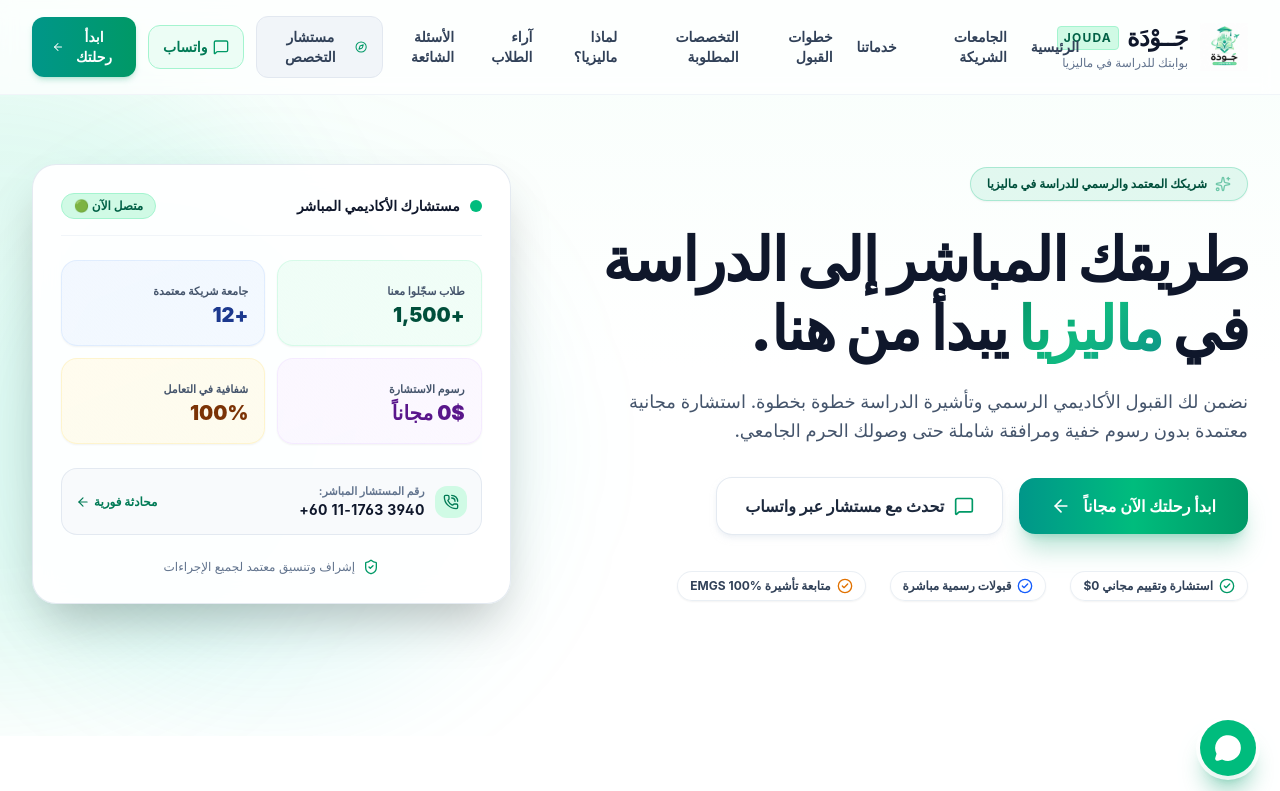
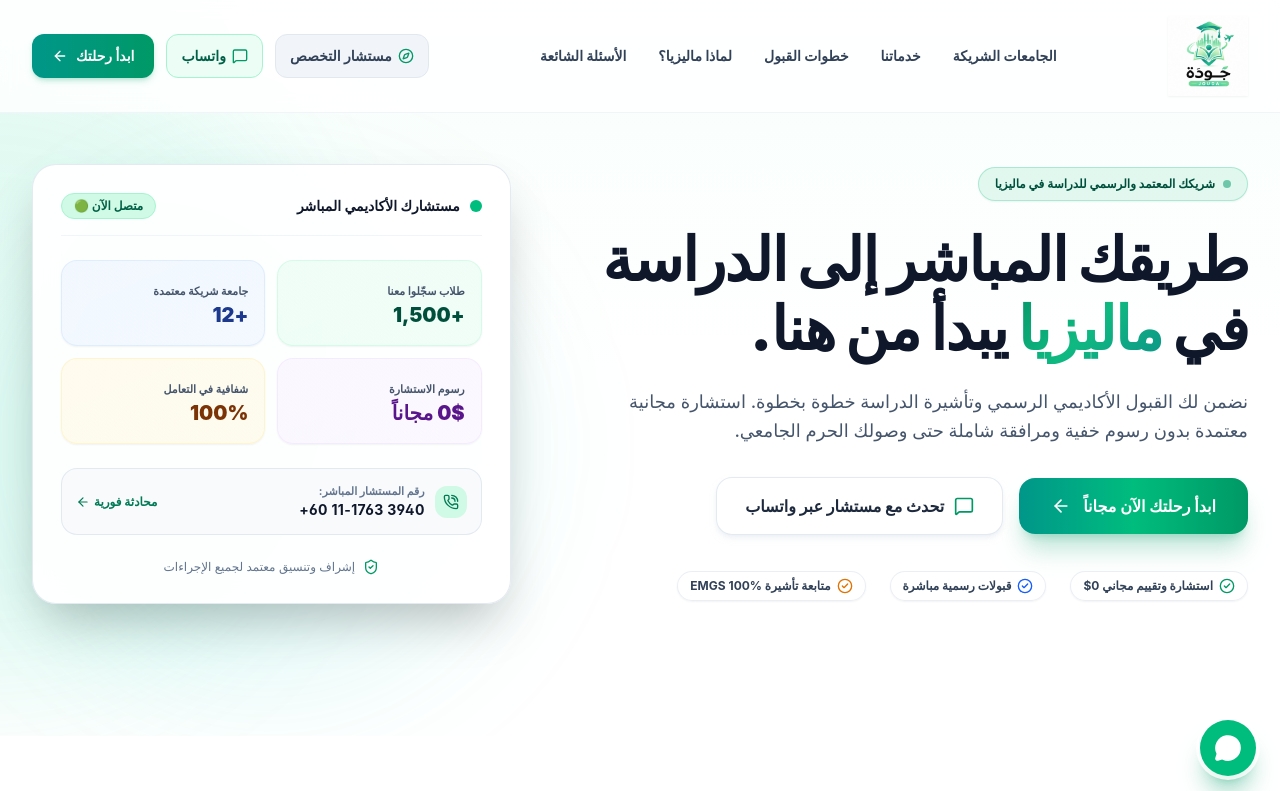
Before and after one commit to TAWFIG610/JOUDA, a React (Vite) app: page / in a window 1280 px wide. Shown: the top 791 px of the page. Built offline with nearby package versions, Linux system fonts and the light colour scheme.

Commit message:
feat: enlarge logo, remove sparkle marks, and reorganize navbar layout

```diff
--- a/src/components/FinalCTA.tsx
+++ b/src/components/FinalCTA.tsx
@@ -3,7 +3,6 @@ import { WHATSAPP_BASE_URL, WHATSAPP_DISPLAY } from "../data/joudaData";
 import {
   ArrowLeft,
   MessageSquare,
-  Sparkles,
   CheckCircle2,
   PhoneCall,
   ShieldCheck,
@@ -26,7 +25,7 @@ export const FinalCTA: React.FC<FinalCTAProps> = ({ onOpenLeadModal }) => {
 
           {/* Badge */}
           <div className="inline-flex items-center gap-2 px-4 py-1.5 rounded-full bg-emerald-500/20 border border-emerald-500/40 text-emerald-300 text-xs font-bold shadow-xs">
-            <Sparkles className="w-4 h-4 text-amber-400 animate-pulse" />
+            <span className="w-2 h-2 rounded-full bg-emerald-400 animate-pulse" />
             <span>ابدأ مستقبلك اليوم — قراراتك تصنع مستقبلك</span>
           </div>
 
--- a/src/components/Hero.tsx
+++ b/src/components/Hero.tsx
@@ -4,7 +4,6 @@ import {
   ArrowLeft,
   MessageSquare,
   CheckCircle2,
-  Sparkles,
   ShieldCheck,
   PhoneCall,
 } from "lucide-react";
@@ -35,7 +34,7 @@ export const Hero: React.FC<HeroProps> = ({
           <div className="lg:col-span-7 space-y-6 text-center lg:text-start">
             {/* Top Pill Badge */}
             <div className="inline-flex items-center gap-2 px-4 py-2 rounded-full bg-emerald-500/10 border border-emerald-500/25 text-emerald-900 text-xs font-bold shadow-xs">
-              <Sparkles className="w-4 h-4 text-emerald-600 animate-pulse" />
+              <span className="w-2 h-2 rounded-full bg-emerald-600 animate-pulse" />
               <span>شريكك المعتمد والرسمي للدراسة في ماليزيا</span>
             </div>
 
--- a/src/components/Navbar.tsx
+++ b/src/components/Navbar.tsx
@@ -26,44 +26,32 @@ export const Navbar: React.FC<NavbarProps> = ({
     <header
       className={`fixed top-0 start-0 end-0 z-40 transition-all duration-300 ${
         isScrolled
-          ? "bg-white/95 backdrop-blur-md border-b border-slate-200/80 shadow-sm py-3"
-          : "bg-white/70 backdrop-blur-sm py-4 border-b border-slate-100"
+          ? "bg-white/95 backdrop-blur-md border-b border-slate-200/90 shadow-md py-2"
+          : "bg-white/80 backdrop-blur-sm py-3.5 border-b border-slate-100"
       }`}
     >
       <div className="max-w-7xl mx-auto px-4 sm:px-6 lg:px-8">
-        <div className="flex items-center justify-between">
-          {/* Brand Logo */}
+        <div className="flex items-center justify-between gap-4">
+          {/* Brand Logo - Extra Large & Prominent */}
           <a
             href="#hero"
-            className="flex items-center gap-3 group focus:outline-none cursor-pointer focus-visible:outline-none focus-visible:ring-2 focus-visible:ring-emerald-500 focus-visible:ring-offset-2"
+            className="flex items-center group focus:outline-none cursor-pointer focus-visible:outline-none focus-visible:ring-2 focus-visible:ring-emerald-500 focus-visible:ring-offset-2 shrink-0 py-0.5"
+            aria-label="الرئيسية - جودة للخدمات والاستشارات الطلابية"
           >
             <img
               src="/logo.png"
               alt="شعار جودة للدراسة في ماليزيا"
-              className="h-11 sm:h-12 w-auto object-contain transition-transform duration-200 group-hover:scale-105"
+              className="h-14 sm:h-16 lg:h-20 w-auto object-contain transition-transform duration-200 group-hover:scale-105 drop-shadow-xs"
             />
-            <div className="flex flex-col">
-              <div className="flex items-center gap-2">
-                <span className="text-xl sm:text-2xl font-bold tracking-tight text-slate-900 font-arabic">
-                  جَــوْدَة
-                </span>
-                <span className="text-[11px] sm:text-[12px] font-bold tracking-widest px-1.5 py-0.5 rounded bg-emerald-100 text-emerald-800 border border-emerald-200">
-                  JOUDA
-                </span>
-              </div>
-              <span className="hidden sm:block text-[11px] sm:text-[12px] text-slate-500 font-medium">
-                بوابتك للدراسة في ماليزيا
-              </span>
-            </div>
           </a>
 
-          {/* Desktop Navigation Links */}
-          <nav className="hidden lg:flex items-center gap-6">
+          {/* Desktop Navigation Links - Centered & Spacious */}
+          <nav className="hidden lg:flex items-center gap-6 xl:gap-8 justify-center">
             {NAV_LINKS.map((link) => (
               <a
                 key={link.name}
                 href={link.href}
-                className="text-sm font-bold text-slate-700 hover:text-emerald-600 transition-colors py-1 focus:outline-none cursor-pointer focus-visible:outline-none focus-visible:ring-2 focus-visible:ring-emerald-500 focus-visible:ring-offset-2"
+                className="text-sm font-bold text-slate-700 hover:text-emerald-600 transition-colors py-1.5 focus:outline-none cursor-pointer focus-visible:outline-none focus-visible:ring-2 focus-visible:ring-emerald-500 focus-visible:ring-offset-2 whitespace-nowrap"
               >
                 {link.name}
               </a>
@@ -71,10 +59,10 @@ export const Navbar: React.FC<NavbarProps> = ({
           </nav>
 
           {/* Desktop Actions */}
-          <div className="hidden lg:flex items-center gap-3">
+          <div className="hidden lg:flex items-center gap-3 shrink-0">
             <button
               onClick={onOpenAdvisorModal}
-              className="flex items-center gap-1.5 px-3.5 py-2.5 min-h-[44px] rounded-xl text-sm font-bold text-slate-700 bg-slate-100 hover:bg-slate-200 border border-slate-200 transition-all cursor-pointer focus-visible:outline-none focus-visible:ring-2 focus-visible:ring-emerald-500 focus-visible:ring-offset-2"
+              className="flex items-center gap-1.5 px-3.5 py-2.5 min-h-[44px] rounded-xl text-xs sm:text-sm font-bold text-slate-700 bg-slate-100 hover:bg-slate-200/80 border border-slate-200 transition-all cursor-pointer focus-visible:outline-none focus-visible:ring-2 focus-visible:ring-emerald-500 focus-visible:ring-offset-2 whitespace-nowrap"
             >
               <Compass className="w-4 h-4 text-emerald-600" />
               <span>مستشار التخصص</span>
@@ -84,7 +72,7 @@ export const Navbar: React.FC<NavbarProps> = ({
               href={`${WHATSAPP_BASE_URL}?text=${encodeURIComponent("مرحباً جودة، أود الاستفسار عن فرص الدراسة في ماليزيا.")}`}
               target="_blank"
               rel="noopener noreferrer"
-              className="flex items-center gap-1.5 px-3.5 py-2.5 min-h-[44px] rounded-xl text-sm font-bold text-emerald-700 bg-emerald-50 hover:bg-emerald-100 border border-emerald-200 transition-all cursor-pointer focus-visible:outline-none focus-visible:ring-2 focus-visible:ring-emerald-500 focus-visible:ring-offset-2"
+              className="flex items-center gap-1.5 px-3.5 py-2.5 min-h-[44px] rounded-xl text-xs sm:text-sm font-bold text-emerald-800 bg-emerald-50 hover:bg-emerald-100 border border-emerald-200 transition-all cursor-pointer focus-visible:outline-none focus-visible:ring-2 focus-visible:ring-emerald-500 focus-visible:ring-offset-2 whitespace-nowrap"
             >
               <MessageSquare className="w-4 h-4 text-emerald-600" />
               <span>واتساب</span>
@@ -92,7 +80,7 @@ export const Navbar: React.FC<NavbarProps> = ({
 
             <button
               onClick={() => onOpenLeadModal("navbar_primary")}
-              className="flex items-center gap-2 px-5 py-2.5 min-h-[44px] rounded-xl text-sm font-bold bg-gradient-to-l from-emerald-600 to-teal-600 text-white hover:from-emerald-500 hover:to-teal-500 shadow-md shadow-emerald-600/20 hover:-translate-y-0.5 transition-all cursor-pointer focus-visible:outline-none focus-visible:ring-2 focus-visible:ring-emerald-500 focus-visible:ring-offset-2"
+              className="flex items-center gap-2 px-5 py-2.5 min-h-[44px] rounded-xl text-xs sm:text-sm font-bold bg-gradient-to-l from-emerald-600 to-teal-600 text-white hover:from-emerald-500 hover:to-teal-500 shadow-md shadow-emerald-600/20 hover:-translate-y-0.5 transition-all cursor-pointer focus-visible:outline-none focus-visible:ring-2 focus-visible:ring-emerald-500 focus-visible:ring-offset-2 whitespace-nowrap"
             >
               <span>ابدأ رحلتك</span>
               <ArrowLeft className="w-4 h-4" />
@@ -100,17 +88,17 @@ export const Navbar: React.FC<NavbarProps> = ({
           </div>
 
           {/* Mobile Menu Toggle */}
-          <div className="lg:hidden flex items-center gap-2">
+          <div className="lg:hidden flex items-center gap-2 shrink-0">
             <button
               onClick={() => onOpenLeadModal("mobile_nav_quick")}
-              className="sm:hidden px-3 py-1.5 min-h-[44px] rounded-lg text-sm font-bold bg-emerald-600 text-white shadow-xs cursor-pointer focus-visible:outline-none focus-visible:ring-2 focus-visible:ring-emerald-500 focus-visible:ring-offset-2"
+              className="sm:hidden px-3.5 py-2 min-h-[44px] rounded-xl text-xs font-bold bg-emerald-600 text-white shadow-xs cursor-pointer focus-visible:outline-none focus-visible:ring-2 focus-visible:ring-emerald-500 focus-visible:ring-offset-2"
             >
               ابدأ الآن
             </button>
 
             <button
               onClick={() => setMobileMenuOpen(!mobileMenuOpen)}
-              className="p-2 min-h-[44px] min-w-[44px] flex items-center justify-center rounded-xl text-slate-700 hover:text-slate-900 bg-slate-100 border border-slate-200 focus:outline-none cursor-pointer focus-visible:outline-none focus-visible:ring-2 focus-visible:ring-emerald-500 focus-visible:ring-offset-2"
+              className="p-2.5 min-h-[44px] min-w-[44px] flex items-center justify-center rounded-xl text-slate-700 hover:text-slate-900 bg-slate-100 border border-slate-200 focus:outline-none cursor-pointer focus-visible:outline-none focus-visible:ring-2 focus-visible:ring-emerald-500 focus-visible:ring-offset-2"
               aria-label="القائمة الرئيسية"
             >
               {mobileMenuOpen ? (
@@ -125,7 +113,7 @@ export const Navbar: React.FC<NavbarProps> = ({
 
       {/* Mobile Drawer */}
       {mobileMenuOpen && (
-        <div className="lg:hidden bg-white border-b border-slate-200 shadow-xl animate-in fade-in slide-in-from-top-2 overflow-y-auto max-h-[80vh]">
+        <div className="lg:hidden bg-white border-b border-slate-200 shadow-2xl animate-in fade-in slide-in-from-top-2 overflow-y-auto max-h-[80vh]">
           <div className="max-w-7xl mx-auto px-4 py-6 space-y-4">
             <nav className="flex flex-col space-y-2">
               {NAV_LINKS.map((link) => (
@@ -133,7 +121,7 @@ export const Navbar: React.FC<NavbarProps> = ({
                   key={link.name}
                   href={link.href}
                   onClick={() => setMobileMenuOpen(false)}
-                  className="px-3 py-2 min-h-[44px] flex items-center rounded-xl text-sm font-bold text-slate-800 hover:bg-emerald-50 hover:text-emerald-700 transition-colors cursor-pointer focus-visible:outline-none focus-visible:ring-2 focus-visible:ring-emerald-500 focus-visible:ring-offset-2"
+                  className="px-3.5 py-2.5 min-h-[44px] flex items-center rounded-xl text-sm font-bold text-slate-800 hover:bg-emerald-50 hover:text-emerald-700 transition-colors cursor-pointer focus-visible:outline-none focus-visible:ring-2 focus-visible:ring-emerald-500 focus-visible:ring-offset-2"
                 >
                   {link.name}
                 </a>
@@ -157,7 +145,7 @@ export const Navbar: React.FC<NavbarProps> = ({
                   setMobileMenuOpen(false);
                   onOpenLeadModal("mobile_drawer");
                 }}
-                className="w-full flex items-center justify-center gap-2 py-3 min-h-[44px] rounded-xl text-sm font-bold bg-emerald-600 text-white shadow-md cursor-pointer focus-visible:outline-none focus-visible:ring-2 focus-visible:ring-emerald-500 focus-visible:ring-offset-2"
+                className="w-full flex items-center justify-center gap-2 py-3.5 min-h-[44px] rounded-xl text-sm font-bold bg-gradient-to-l from-emerald-600 to-teal-600 text-white shadow-md cursor-pointer focus-visible:outline-none focus-visible:ring-2 focus-visible:ring-emerald-500 focus-visible:ring-offset-2"
               >
                 <span>ابدأ رحلتك الآن مجاناً</span>
                 <ArrowLeft className="w-4 h-4" />
--- a/src/components/PathwayAdvisorModal.tsx
+++ b/src/components/PathwayAdvisorModal.tsx
@@ -1,5 +1,5 @@
 import React, { useState } from "react";
-import { X, Sparkles } from "lucide-react";
+import { X, Compass } from "lucide-react";
 
 interface PathwayAdvisorModalProps {
   isOpen: boolean;
@@ -38,7 +38,7 @@ export const PathwayAdvisorModal: React.FC<PathwayAdvisorModalProps> = ({
         <div className="space-y-6 mt-4 sm:mt-0">
           <div className="text-center space-y-1">
             <div className="inline-flex items-center gap-1.5 px-3 py-1 rounded-full bg-emerald-50 text-emerald-800 text-xs font-bold border border-emerald-200">
-              <Sparkles className="w-3.5 h-3.5 text-emerald-600" />
+              <Compass className="w-3.5 h-3.5 text-emerald-600" />
               <span>مستشار التخصص السريع • خطوة {step} من 3</span>
             </div>
             <h3 className="text-lg sm:text-xl font-bold text-slate-900">
--- a/src/components/ProblemSection.tsx
+++ b/src/components/ProblemSection.tsx
@@ -1,6 +1,6 @@
 import React from "react";
 import { CORE_PROBLEMS } from "../data/joudaData";
-import { HelpCircle, AlertCircle, ArrowDown, Sparkles } from "lucide-react";
+import { HelpCircle, AlertCircle, ArrowDown, CheckCircle2 } from "lucide-react";
 
 export const ProblemSection: React.FC = () => {
   return (
@@ -43,7 +43,7 @@ export const ProblemSection: React.FC = () => {
               </div>
 
               <div className="p-3 sm:p-4 rounded-2xl bg-emerald-50 border border-emerald-200/80 text-xs sm:text-sm text-emerald-900 leading-relaxed flex items-start gap-2.5 font-medium">
-                <Sparkles className="w-4 h-4 text-emerald-600 shrink-0 mt-0.5" />
+                <CheckCircle2 className="w-4 h-4 text-emerald-600 shrink-0 mt-0.5" />
                 <span>{item.solution}</span>
               </div>
             </div>
--- a/src/components/ProgramsSection.tsx
+++ b/src/components/ProgramsSection.tsx
@@ -1,5 +1,5 @@
 import React from "react";
-import { Sparkles, ArrowLeft, CheckCircle2 } from "lucide-react";
+import { ArrowLeft, CheckCircle2 } from "lucide-react";
 
 interface ProgramsSectionProps {
   onOpenLeadModal: (source?: string) => void;
@@ -18,7 +18,7 @@ export const ProgramsSection: React.FC<ProgramsSectionProps> = ({
         <div className="rounded-3xl bg-gradient-to-br from-emerald-50/50 via-slate-50/70 to-teal-50/40 border border-emerald-200/60 p-7 sm:p-12 lg:p-16 shadow-xl relative overflow-hidden space-y-6">
           {/* Badge */}
           <div className="inline-flex items-center gap-2 px-4 py-1.5 rounded-full bg-emerald-500/10 border border-emerald-500/25 text-emerald-900 text-xs font-bold shadow-xs">
-            <Sparkles className="w-3.5 h-3.5 text-emerald-600" />
+            <span className="w-2 h-2 rounded-full bg-emerald-600 animate-pulse" />
             <span>ادرس ما تحب في ماليزيا</span>
           </div>
 
--- a/src/components/ServicesSection.tsx
+++ b/src/components/ServicesSection.tsx
@@ -1,6 +1,5 @@
 import React from "react";
 import {
-  Sparkles,
   GraduationCap,
   ShieldCheck,
   MapPin,
@@ -67,7 +66,7 @@ export const ServicesSection: React.FC<ServicesSectionProps> = ({
         {/* Section Header */}
         <div className="text-center space-y-3.5 max-w-3xl mx-auto mb-10 sm:mb-14">
           <div className="inline-flex items-center gap-2 px-4 py-1.5 rounded-full bg-emerald-500/10 border border-emerald-500/20 text-emerald-900 text-xs font-bold shadow-xs">
-            <Sparkles className="w-3.5 h-3.5 text-emerald-600" />
+            <span className="w-2 h-2 rounded-full bg-emerald-600 animate-pulse" />
             <span>خدمات شاملة للطلاب الدوليين</span>
           </div>
 
--- a/src/components/TestimonialsSection.tsx
+++ b/src/components/TestimonialsSection.tsx
@@ -1,6 +1,6 @@
 import React from "react";
 import { TESTIMONIALS } from "../data/joudaData";
-import { Sparkles, CheckCircle, Star } from "lucide-react";
+import { CheckCircle, Star } from "lucide-react";
 
 export const TestimonialsSection: React.FC = () => {
   return (
@@ -11,8 +11,8 @@ export const TestimonialsSection: React.FC = () => {
       <div className="max-w-7xl mx-auto px-4 sm:px-6 lg:px-8">
         {/* Section Header */}
         <div className="text-center space-y-3.5 max-w-3xl mx-auto mb-10 sm:mb-14">
-          <div className="inline-flex items-center gap-2 px-4 py-1.5 rounded-full bg-amber-50 border border-amber-200 text-amber-800 text-xs font-bold shadow-xs">
-            <Sparkles className="w-3.5 h-3.5 text-amber-600" />
+          <div className="inline-flex items-center gap-2 px-4 py-1.5 rounded-full bg-amber-50 border border-amber-200 text-amber-900 text-xs font-bold shadow-xs">
+            <Star className="w-3.5 h-3.5 text-amber-600 fill-amber-500" />
             <span>قصص نجاح واقعية</span>
           </div>
 
--- a/src/components/UniversitiesSection.tsx
+++ b/src/components/UniversitiesSection.tsx
@@ -1,6 +1,6 @@
 import React from "react";
 import { PARTNER_UNIVERSITIES } from "../data/joudaData";
-import { Sparkles, CheckCircle2, ArrowLeft } from "lucide-react";
+import { CheckCircle2, ArrowLeft } from "lucide-react";
 
 interface UniversitiesSectionProps {
   onOpenLeadModal: (source?: string) => void;
@@ -28,7 +28,7 @@ export const UniversitiesSection: React.FC<UniversitiesSectionProps> = ({
         {/* Section Header */}
         <div className="text-center space-y-3.5 max-w-3xl mx-auto">
           <div className="inline-flex items-center gap-2 px-4 py-1.5 rounded-full bg-emerald-500/10 border border-emerald-500/20 text-emerald-900 text-xs font-bold shadow-xs">
-            <Sparkles className="w-3.5 h-3.5 text-emerald-600" />
+            <span className="w-2 h-2 rounded-full bg-emerald-600 animate-pulse" />
             <span>شراكات وتنسيق رسمي معتمد</span>
           </div>
 
--- a/src/data/joudaData.ts
+++ b/src/data/joudaData.ts
@@ -10,13 +10,10 @@ export const WHATSAPP_DISPLAY = "+60 11-1763 3940";
 export const WHATSAPP_BASE_URL = `https://wa.me/${WHATSAPP_PHONE}`;
 
 export const NAV_LINKS: NavLink[] = [
-  { name: "الرئيسية", href: "#hero" },
   { name: "الجامعات الشريكة", href: "#universities" },
   { name: "خدماتنا", href: "#services" },
   { name: "خطوات القبول", href: "#journey" },
-  { name: "التخصصات المطلوبة", href: "#programs" },
   { name: "لماذا ماليزيا؟", href: "#why-malaysia" },
-  { name: "آراء الطلاب", href: "#testimonials" },
   { name: "الأسئلة الشائعة", href: "#faq" },
 ];
 
```
